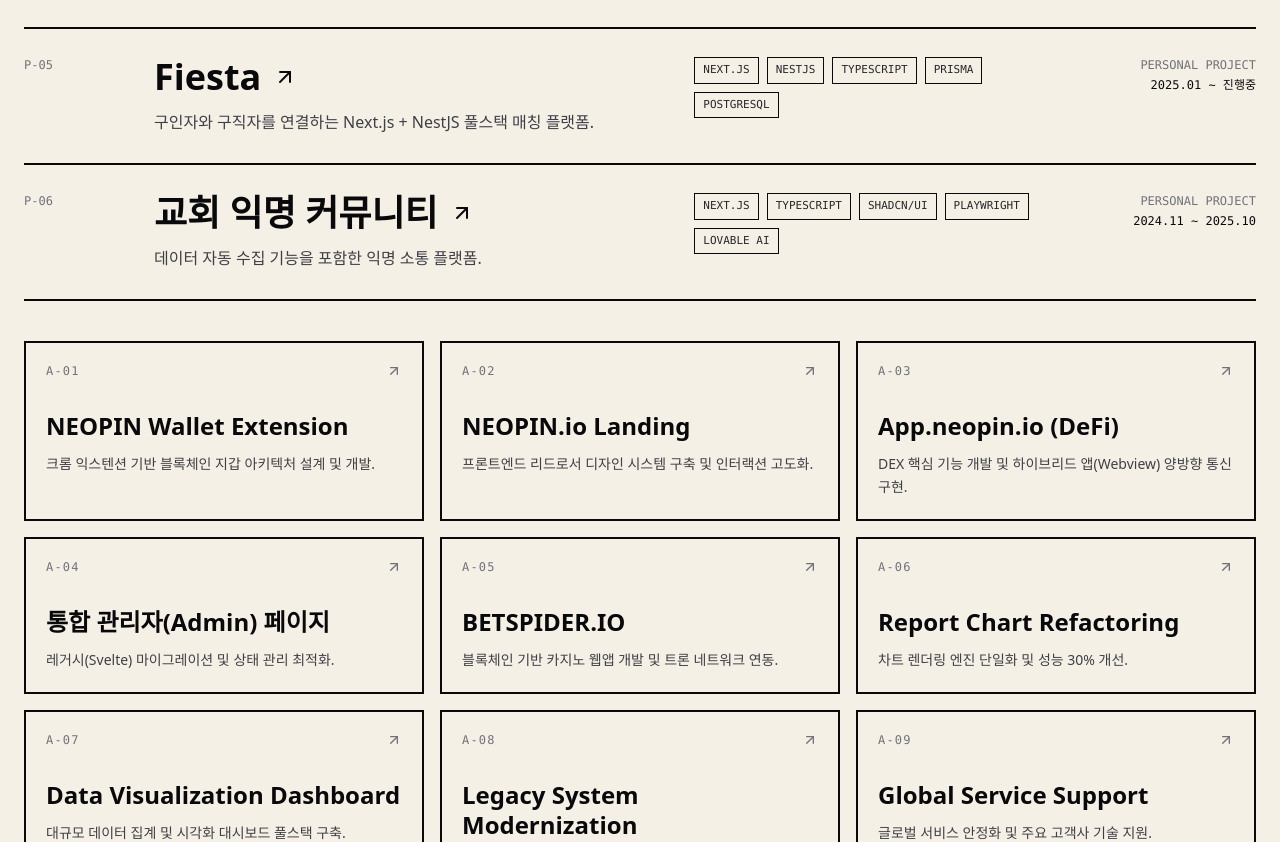
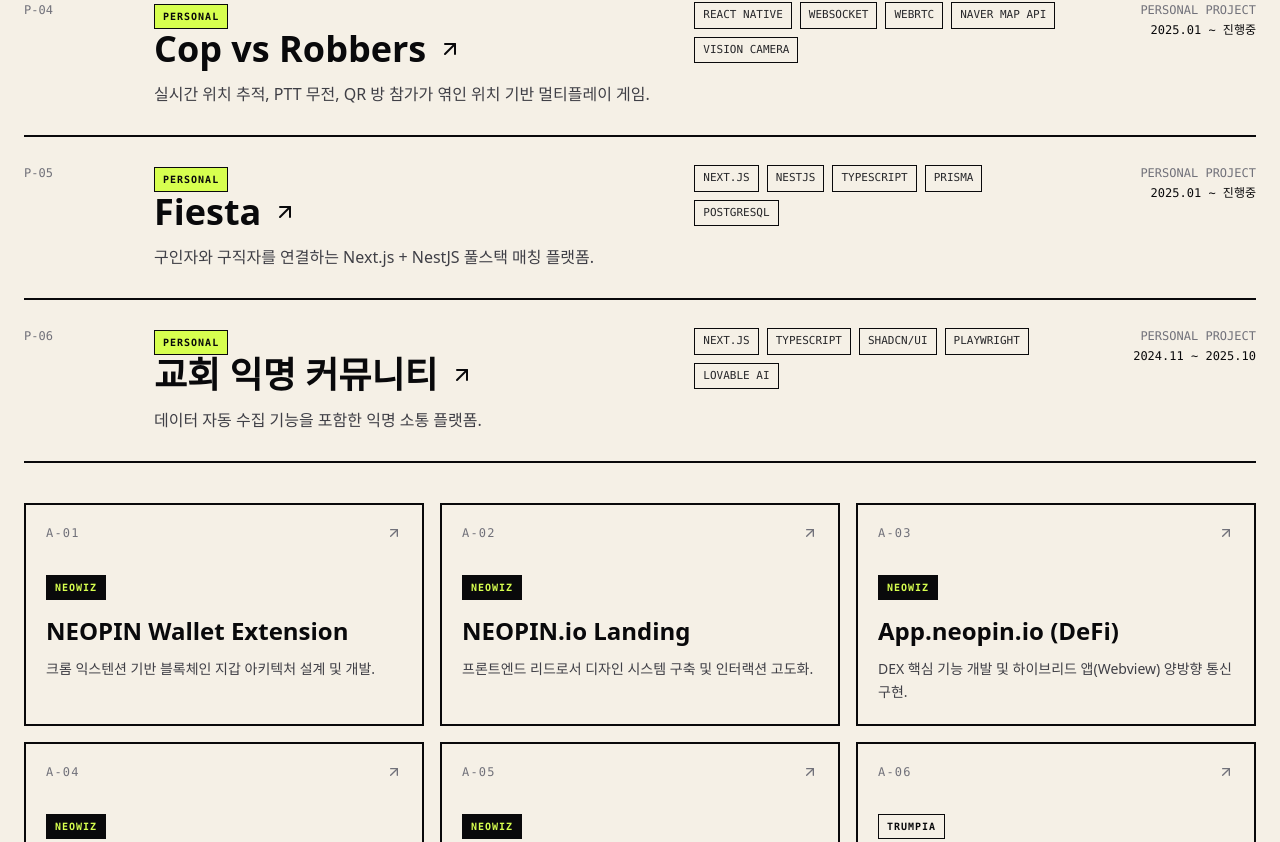
Before and after one commit to kimk1029/kimk1029.github.io, a Next.js app: page / in a window 1280 px wide. Shown: the part 4098-4940 px from the top of the page. Built offline with nearby package versions, Linux system fonts and the light colour scheme.

Commit message:
Add project labels and improve Korean wrapping

```diff
--- a/app/globals.css
+++ b/app/globals.css
@@ -4,4 +4,20 @@
 
 body {
   font-family: system-ui, -apple-system, sans-serif;
+  word-break: keep-all;
+  overflow-wrap: break-word;
 }
+
+p,
+li,
+h1,
+h2,
+h3,
+h4,
+h5,
+h6,
+a,
+span {
+  word-break: keep-all;
+  overflow-wrap: break-word;
+}
--- a/app/page.tsx
+++ b/app/page.tsx
@@ -81,6 +81,46 @@
   </div>
 );
 
+const getProjectLabel = (company: string) => {
+  if (company === "Personal Project") {
+    return {
+      text: "PERSONAL",
+      className: "bg-[#d7ff4f] text-zinc-950",
+    };
+  }
+
+  if (company === "NEOWIZ") {
+    return {
+      text: "NEOWIZ",
+      className: "bg-zinc-950 text-[#d7ff4f]",
+    };
+  }
+
+  if (company === "Trumpia") {
+    return {
+      text: "TRUMPIA",
+      className: "bg-[#f5f0e6] text-zinc-950",
+    };
+  }
+
+  return {
+    text: company.toUpperCase(),
+    className: "bg-[#f5f0e6] text-zinc-950",
+  };
+};
+
+const ProjectLabel = ({ company }: { company: string }) => {
+  const label = getProjectLabel(company);
+
+  return (
+    <span
+      className={`inline-flex w-fit items-center border border-zinc-950 px-2 py-1 font-mono text-[10px] font-bold uppercase tracking-widest ${label.className}`}
+    >
+      {label.text}
+    </span>
+  );
+};
+
 const ProjectRow = ({ project, index }: { project: Project; index: number }) => (
   <Link
     href={`/projects/${project.slug}`}
@@ -90,6 +130,7 @@
       P-{String(index + 1).padStart(2, "0")}
     </div>
     <div>
+      <ProjectLabel company={project.company} />
       <div className="flex flex-wrap items-center gap-3">
         <h3 className="text-2xl font-black text-zinc-950 md:text-4xl">
           {project.title}
@@ -346,6 +387,9 @@
                 <span>A-{String(index + 1).padStart(2, "0")}</span>
                 <ArrowUpRight className="h-4 w-4" />
               </div>
+              <div className="mb-4">
+                <ProjectLabel company={project.company} />
+              </div>
               <h3 className="text-2xl font-black leading-tight">{project.title}</h3>
               <p className="mt-3 text-sm leading-relaxed text-zinc-700 group-hover:text-[#f5f0e6]/75">
                 {project.shortDesc}
--- a/app/projects/[slug]/ProjectDetailClient.tsx
+++ b/app/projects/[slug]/ProjectDetailClient.tsx
@@ -11,6 +11,46 @@
   Factory,
 } from "lucide-react";
 import type { Project } from "@/app/data";
+
+const getProjectLabel = (company: string) => {
+  if (company === "Personal Project") {
+    return {
+      text: "PERSONAL",
+      className: "bg-[#d7ff4f] text-zinc-950",
+    };
+  }
+
+  if (company === "NEOWIZ") {
+    return {
+      text: "NEOWIZ",
+      className: "bg-zinc-950 text-[#d7ff4f]",
+    };
+  }
+
+  if (company === "Trumpia") {
+    return {
+      text: "TRUMPIA",
+      className: "bg-[#f5f0e6] text-zinc-950",
+    };
+  }
+
+  return {
+    text: company.toUpperCase(),
+    className: "bg-[#f5f0e6] text-zinc-950",
+  };
+};
+
+const ProjectLabel = ({ company }: { company: string }) => {
+  const label = getProjectLabel(company);
+
+  return (
+    <span
+      className={`inline-flex w-fit items-center border border-zinc-950 px-2 py-1 font-mono text-[10px] font-bold uppercase tracking-widest ${label.className}`}
+    >
+      {label.text}
+    </span>
+  );
+};
 
 export default function ProjectDetailClient({
   project,
@@ -39,6 +79,7 @@
           </div>
           <div className="grid gap-8 p-5 md:grid-cols-[1fr_280px] md:p-8">
             <div>
+              <ProjectLabel company={project.company} />
               <h1 className="max-w-4xl text-5xl font-black leading-none tracking-normal md:text-8xl">
                 {project.title}
               </h1>
@@ -50,9 +91,10 @@
               <div className="border-2 border-zinc-950 bg-[#d7ff4f] p-4">
                 <div className="mb-8 flex items-center gap-2 font-mono text-xs uppercase tracking-widest">
                   <Factory className="h-4 w-4" />
-                  Company
+                  Label
                 </div>
-                <p className="text-2xl font-black">{project.company}</p>
+                <ProjectLabel company={project.company} />
+                <p className="mt-4 text-2xl font-black">{project.company}</p>
               </div>
               {project.url && (
                 <a
```
